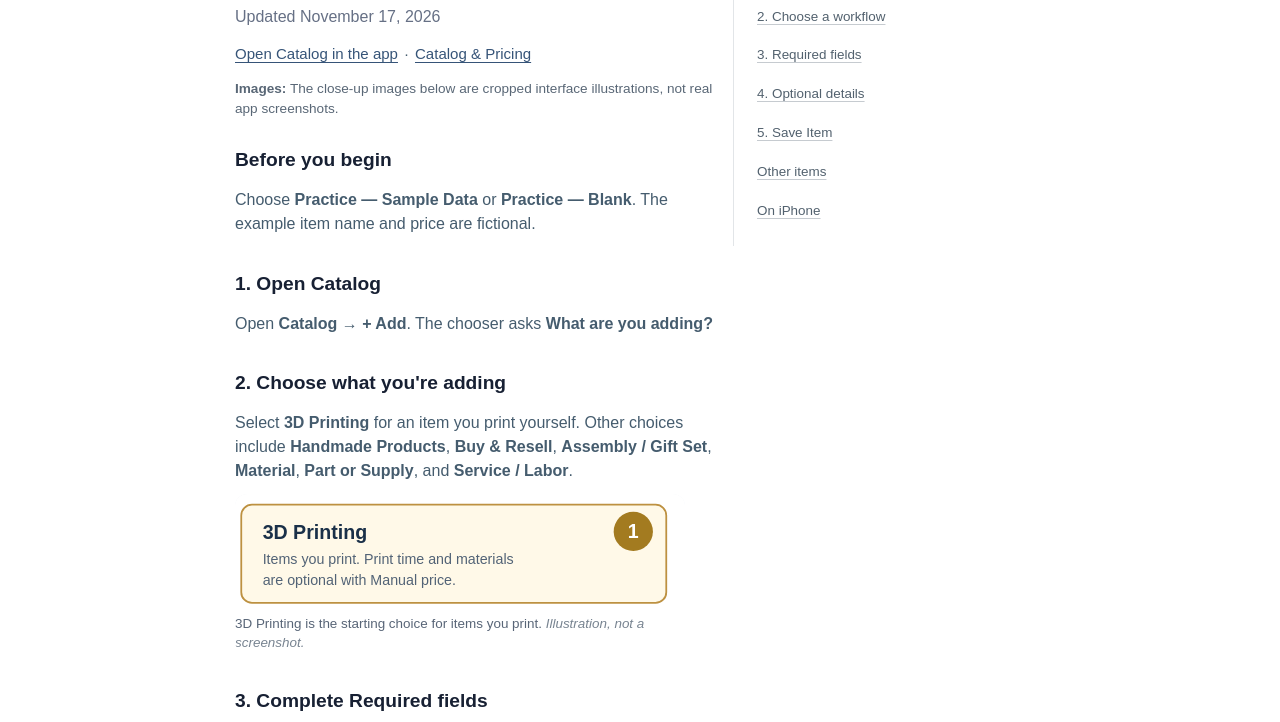
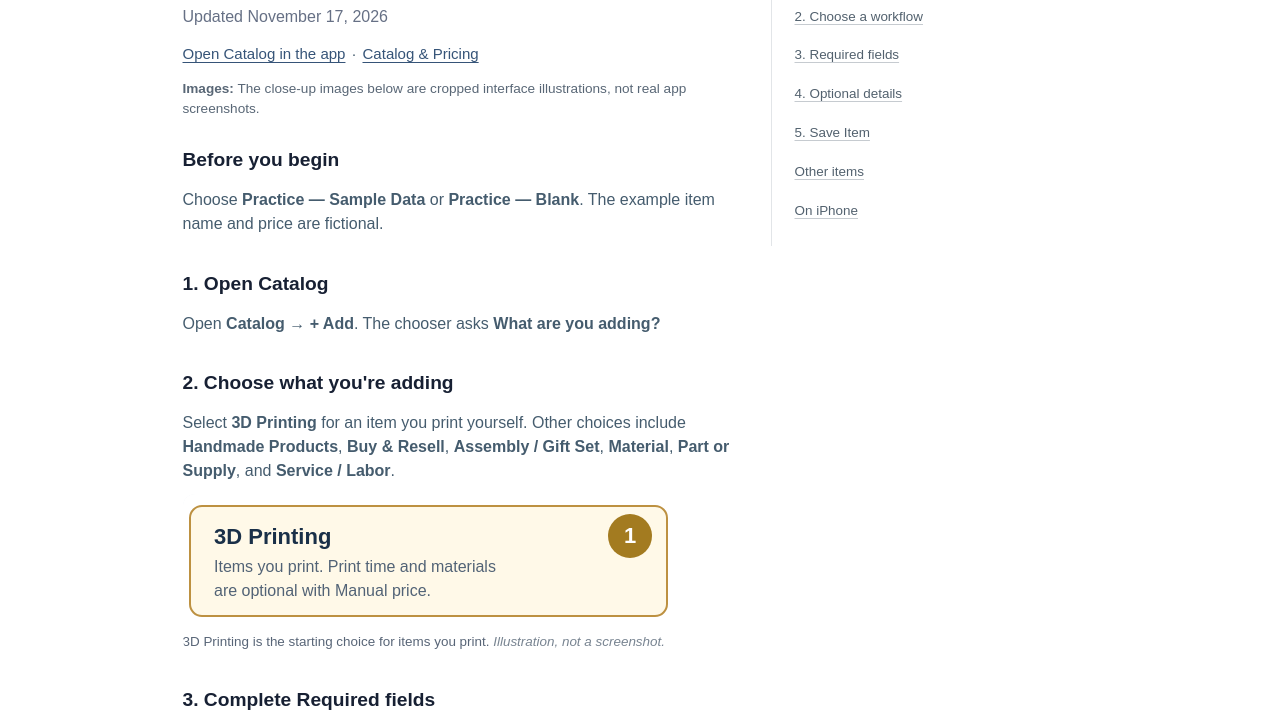
Before and after one commit to 3DPrintRJ/3d-amazing-help, a plain HTML site: page catalog-add-item.html in a window 1280 px wide. Shown: the part 230-952 px from the top of the page. Drawn offline with Linux system fonts and the light colour scheme.

Commit message:
Use intrinsic readable sizes for Catalog field close-ups without losing TOC proximity

```diff
--- a/styles.css
+++ b/styles.css
@@ -592,3 +592,20 @@ body .topbar nav a:hover{color:#172033;text-decoration:underline}
 body .topbar nav a.app-return{background:#fff;color:#243e5c;border:1px solid #aeb7c3}
 body .topbar nav a.app-return:hover{background:#f3f5f8;color:#172033}
 body .topbar nav a.whats-new-nav.active, body .topbar nav .roadmap-nav.active{color:#243e5c;text-decoration:underline}
+
+/* Adapt Catalog close-up illustrations to their useful intrinsic size.
+   The prior 480px content rail forced wider controls to scale down needlessly.
+   Preserve the adjacent TOC, and keep all figures within a readable viewport. */
+@media(min-width:751px){
+ .guide-main{max-width:955px!important}
+ .guide-main .guide-layout{grid-template-columns:minmax(0,570px) minmax(155px,190px)!important;gap:18px!important}
+ .guide-main .guide-article{max-width:570px!important}
+}
+.guide-main .guide-detail-figure{max-width:100%!important}
+.guide-main .guide-detail-figure>a{display:inline-block;max-width:100%}
+.guide-main .guide-detail-figure img{width:auto;max-width:100%;height:auto;object-fit:contain}
+@media(max-width:750px){
+ .guide-main .guide-article{max-width:100%!important}
+ .guide-main .guide-detail-figure{max-width:100%!important}
+ .guide-main .guide-detail-figure>a{display:block;max-width:100%}
+}
```
